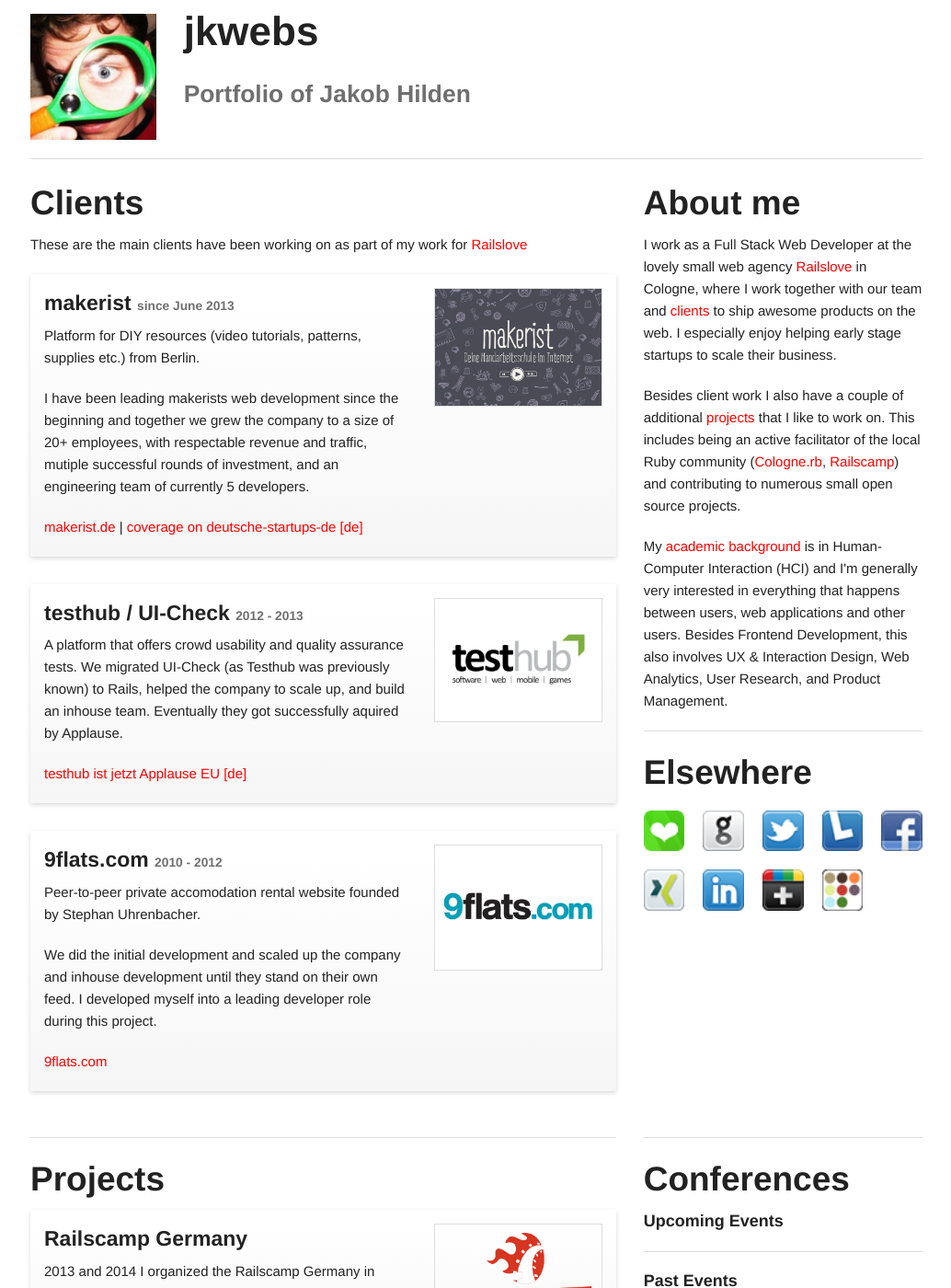
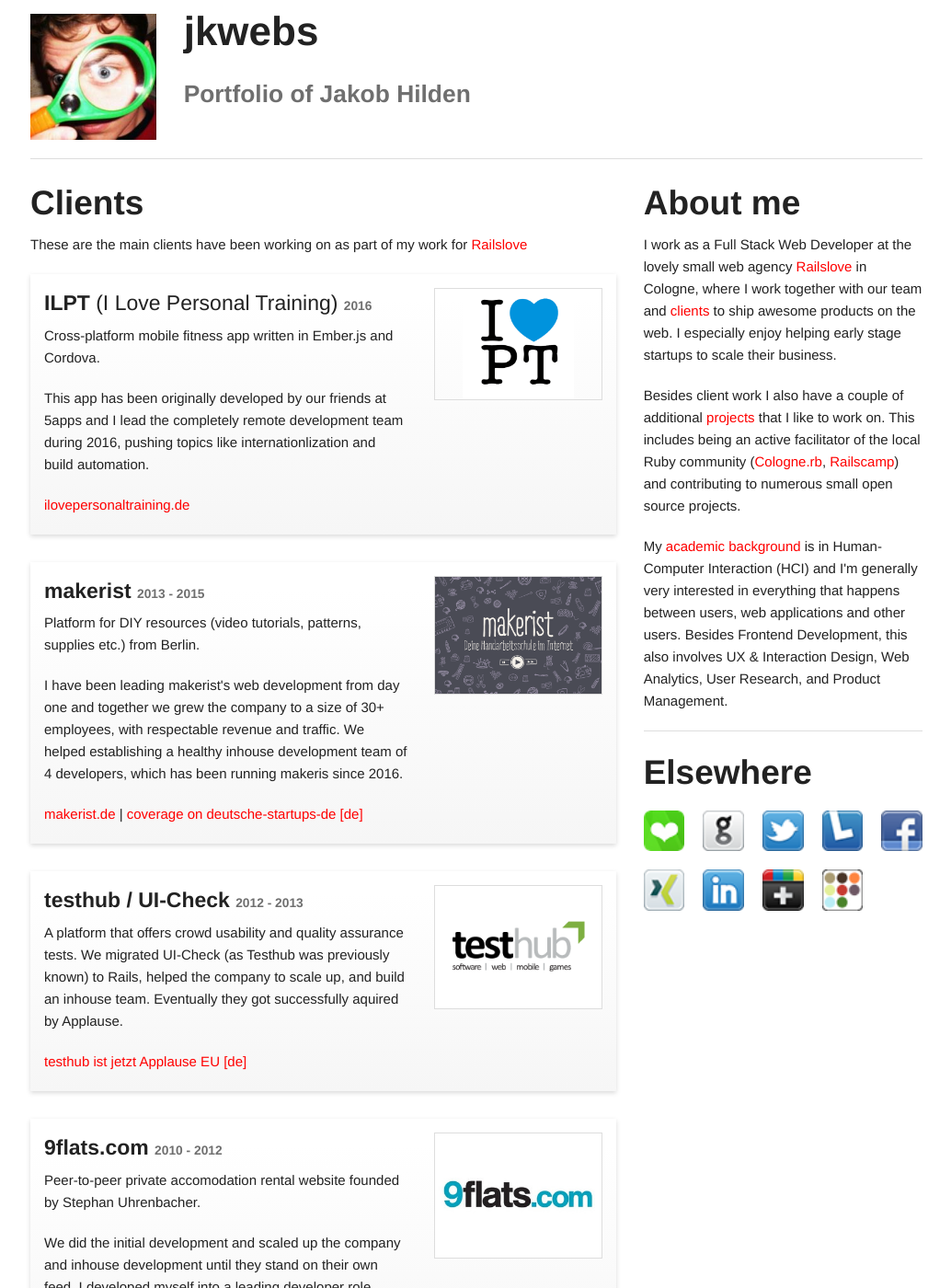
Before and after one commit to jhilden/jhilden.github.io, a Jekyll site: the page built from index.html, in a window 1280 px wide and 1400 px high. Shown: the whole window at 92% size, without its empty margins (122-1156 px from the left). Built offline with Jekyll 4.4.1, drawn with Linux system fonts in a browser that asks for light colours; nearby versions of some CDN libraries; library files that are not in the unit come from our copies; some of the changed text lies outside the part shown.

```diff
--- a/_config.yml
+++ b/_config.yml
@@ -3,7 +3,7 @@ title: Protfolio of Jakob Hilden
 email: jakobhilden@gmail.com
 description: My portfolio site
 baseurl: "" # the subpath of your site, e.g. /blog/
-url: "http://jkwebs.de" # the base hostname & protocol for your site
+url: "http://www.jkwebs.de" # the base hostname & protocol for your site
 twitter_username: jkwebs
 github_username:  jhilden
 
--- a/_includes/footer.html
+++ b/_includes/footer.html
@@ -1,4 +1,4 @@
-<script src="bower_components/jquery/dist/jquery.min.js"></script>
+<!--<script src="bower_components/jquery/dist/jquery.min.js"></script>
 <script src="bower_components/foundation/js/foundation.min.js"></script>
-<script src="js/app.js"></script>
+<script src="js/app.js"></script>-->
 <script src="http://cdn.lanyrd.net/badges/person-v1.min.js"></script>
--- a/_includes/head.html
+++ b/_includes/head.html
@@ -3,5 +3,4 @@
   <meta name="viewport" content="width=device-width, initial-scale=1.0" />
   <title>{{ page.title }}</title>
   <link rel="stylesheet" href="stylesheets/app.css" />
-  <script src="bower_components/modernizr/modernizr.js"></script>
 </head>
--- a/index.html
+++ b/index.html
@@ -97,18 +97,41 @@ title: jkwebs - Portfolio of Jakob Hilden
       <div class="portfolio-item">
         <div class="small-8 columns">
           <h4 class="portfolio-item--title">
+            ILPT
+            <span style="font-weight: normal">(I Love Personal Training)</span>
+            <small>2016</small>
+          </h4>
+
+          <p>Cross-platform mobile fitness app written in Ember.js and Cordova.</p>
+
+          <p>This app has been originally developed by our friends at 5apps and I lead the completely remote development team during 2016, pushing topics like internationlization and build automation.</p>
+
+          <p>
+            <a href="https://www.ilovepersonaltraining.de/" target="_blank">ilovepersonaltraining.de</a>
+          </p>
+        </div>
+        <div class="small-4 columns">
+          <img class="portfolio-item--image" src="images/ilpt.png">
+        </div>
+      </div>
+    </div>
+
+    <div class="row collapse">
+      <div class="portfolio-item">
+        <div class="small-8 columns">
+          <h4 class="portfolio-item--title">
             makerist
-            <small>since June 2013</small>
+            <small>2013 - 2015</small>
           </h4>
 
           <p>Platform for DIY resources (video tutorials, patterns, supplies etc.) from Berlin.</p>
 
-          <p>I have been leading makerists web development since the beginning and together we grew the company to a size of 20+ employees, with respectable revenue and traffic, mutiple successful rounds of investment, and an engineering team of currently 5 developers.</p>
+          <p>I have been leading makerist's web development from day one and together we grew the company to a size of 30+ employees, with respectable revenue and traffic. We helped establishing a healthy inhouse development team of 4 developers, which has been running makeris since 2016.</p>
 
           <p>
-            <a href="http://www.makerist.de/">makerist.de</a>
+            <a href="http://www.makerist.de/" target="_blank">makerist.de</a>
             |
-            <a href="http://www.deutsche-startups.de/tag/makerist/">coverage on deutsche-startups-de [de]</a>
+            <a href="http://www.deutsche-startups.de/tag/makerist/" target="_blank">coverage on deutsche-startups-de [de]</a>
           </p>
         </div>
         <div class="small-4 columns">
@@ -128,7 +151,7 @@ title: jkwebs - Portfolio of Jakob Hilden
           <p>A platform that offers crowd usability and quality assurance tests.  We migrated UI-Check (as Testhub was previously known) to Rails, helped the company to scale up, and build an inhouse team.  Eventually they got successfully aquired by Applause.</p>
 
           <p>
-            <a href="http://www.applause.de/testhub/">testhub ist jetzt Applause EU [de]</a>
+            <a href="http://www.applause.de/testhub/" target="_blank">testhub ist jetzt Applause EU [de]</a>
           </p>
         </div>
         <div class="small-4 columns">
@@ -150,7 +173,7 @@ title: jkwebs - Portfolio of Jakob Hilden
           <p>We did the initial development and scaled up the company and inhouse development until they stand on their own feed.  I developed myself into a leading developer role during this project.</p>
 
           <p>
-            <a href="http://9flats.com">9flats.com</a>
+            <a href="http://9flats.com" target="_blank">9flats.com</a>
           </p>
         </div>
         <div class="small-4 columns">
@@ -166,6 +189,28 @@ title: jkwebs - Portfolio of Jakob Hilden
     <hr />
 
     <h2 id="projects">Projects</h2>
+
+    <div class="row collapse">
+      <div class="portfolio-item">
+        <div class="small-8 columns">
+          <h4 id="railscamp" class="portfolio-item--title">
+            Refugees on Rails
+            <small>Cologne</small>
+          </h4>
+
+          <p>In 2015 I co-founded the Cologne chapter of Refugees on Rails, an initiative to teach programming to refugees in Germany.</p>
+
+          <p>
+            <a href="https://www.facebook.com/rorcologne/" target="_blank">Facebook</a>
+            |
+            <a href="http://cologne.refugeesonrails.org/" target="_blank">Website</a>
+          </p>
+        </div>
+        <div class="small-4 columns">
+          <img class="portfolio-item--image" src="images/ror.png">
+        </div>
+      </div>
+    </div>
 
     <div class="row collapse">
       <div class="portfolio-item">
```
Also changed, not shown: other parts of index.html (+1 -1 lines), Gemfile.lock, README.md, images/ilpt.png (added), images/ror.png (added).
